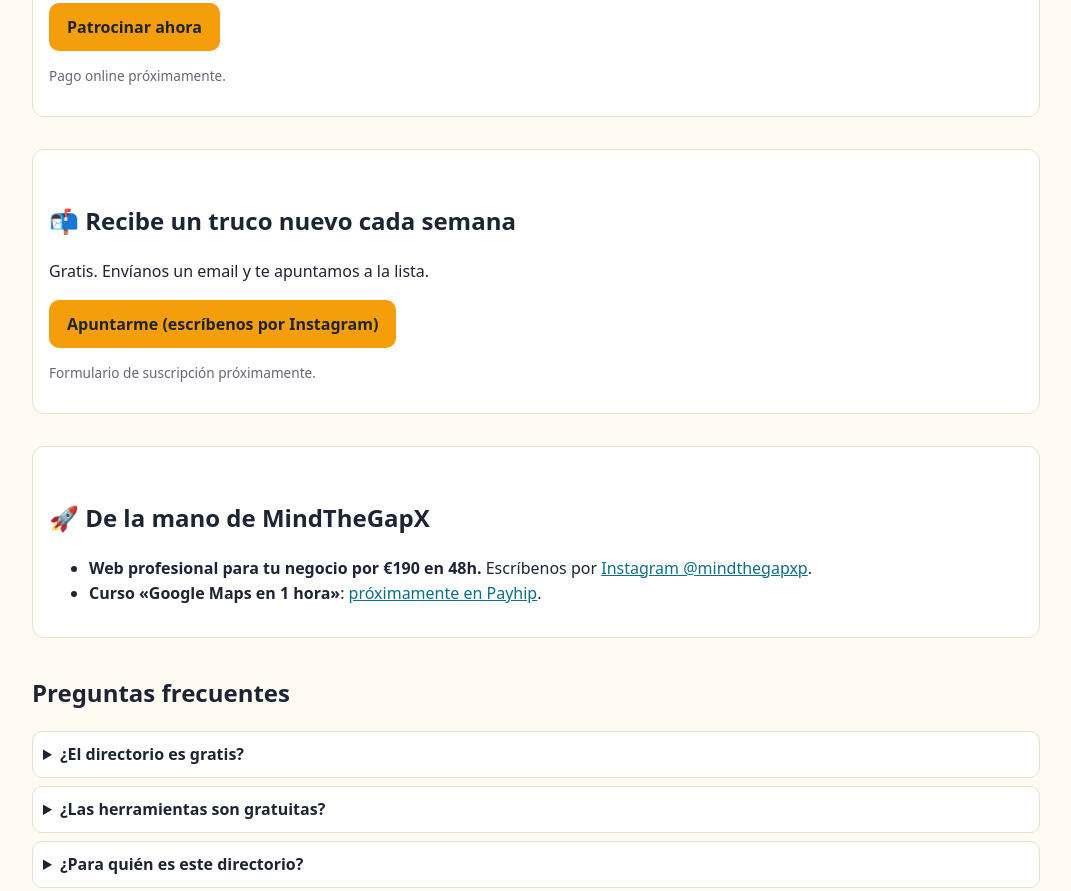
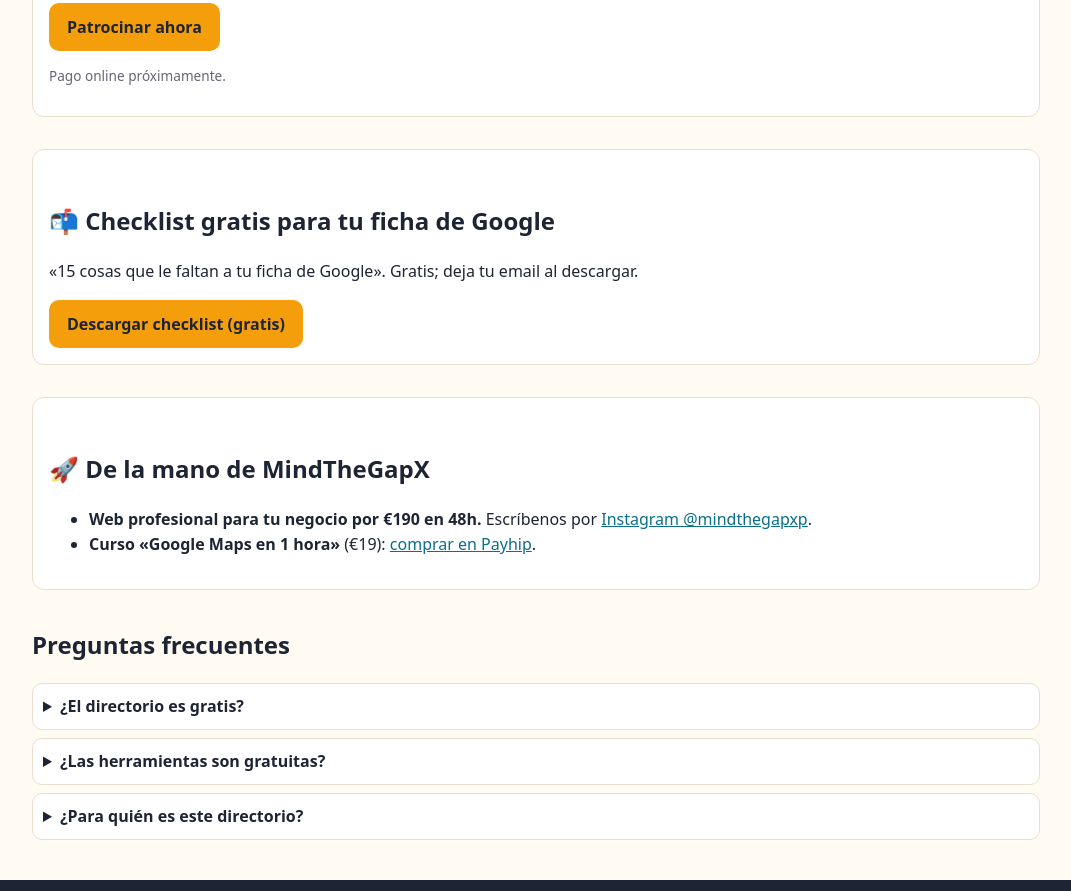
Before and after one commit to ThomasGapKit/directorio-ia-costa-del-sol, a plain HTML site: page index.html in a window 1280 px wide. Shown: the part 2882-3773 px from the top of the page, without its empty margins (104-1175 px from the left). Drawn offline with Linux system fonts and the light colour scheme.

Commit message:
Activa Payhip del curso (€19) y checklist gratis; actualiza README

```diff
--- a/index.html
+++ b/index.html
@@ -78,12 +78,12 @@
 <!-- ===== PATROCINIO: cambia href="#stripe-pendiente" por tu enlace de pago de Stripe ===== -->
 <section id="patrocina" class="box"><h2>⭐ Patrocina este directorio</h2><p>Aparece destacado ante negocios locales de la Costa del Sol. Un único hueco de patrocinio disponible.</p><p class="price">€49/mes</p><a class="btn" id="stripe-link" href="#stripe-pendiente">Patrocinar ahora</a><p class="small">Pago online próximamente.</p></section>
 
-<!-- ===== NEWSLETTER: provisional por email; sustituir por formulario real ===== -->
-<section id="newsletter" class="box"><h2>📬 Recibe un truco nuevo cada semana</h2><p>Gratis. Envíanos un email y te apuntamos a la lista.</p><a class="btn" id="newsletter-link" href="https://www.instagram.com/mindthegapxp/" target="_blank" rel="noopener">Apuntarme (escríbenos por Instagram)</a><p class="small">Formulario de suscripción próximamente.</p></section>
+<!-- ===== CHECKLIST GRATUITA: lead magnet vía Payhip (recoge el email al descargar) ===== -->
+<section id="newsletter" class="box"><h2>📬 Checklist gratis para tu ficha de Google</h2><p>«15 cosas que le faltan a tu ficha de Google». Gratis; deja tu email al descargar.</p><a class="btn" id="newsletter-link" href="https://payhip.com/b/oQKOg" target="_blank" rel="noopener">Descargar checklist (gratis)</a></section>
 
 <section id="mindthegapx" class="box"><h2>🚀 De la mano de MindTheGapX</h2><ul>
 <li><strong>Web profesional para tu negocio por €190 en 48h.</strong> Escríbenos por <a href="https://www.instagram.com/mindthegapxp/" target="_blank" rel="noopener">Instagram @mindthegapxp</a>.</li>
-<li><strong>Curso «Google Maps en 1 hora»</strong>: <a id="payhip-link" href="#payhip-pendiente">próximamente en Payhip</a>.</li>
+<li><strong>Curso «Google Maps en 1 hora»</strong> (€19): <a id="payhip-link" href="https://payhip.com/b/Ec5Tw" target="_blank" rel="noopener">comprar en Payhip</a>.</li>
 </ul></section>
 
 <section id="faq"><h2>Preguntas frecuentes</h2>
```
Also changed, not shown: 1 other file.
